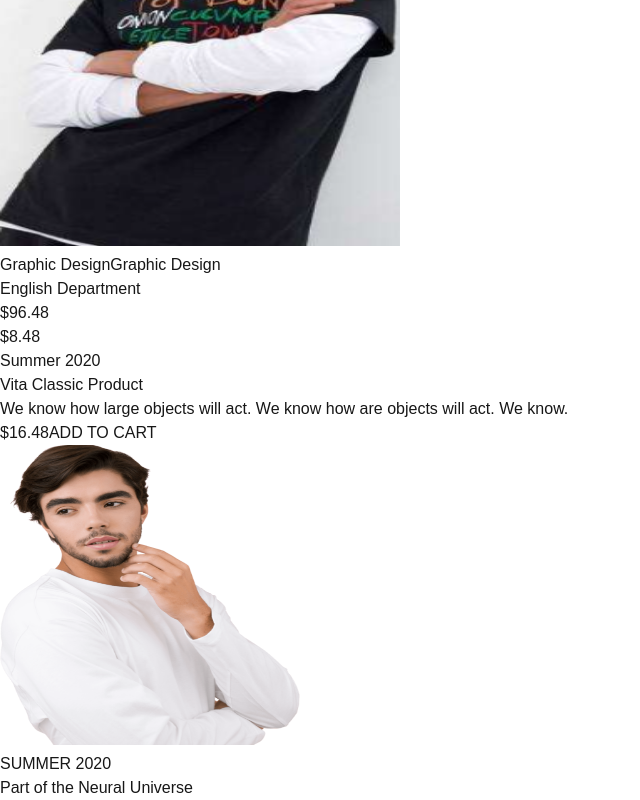
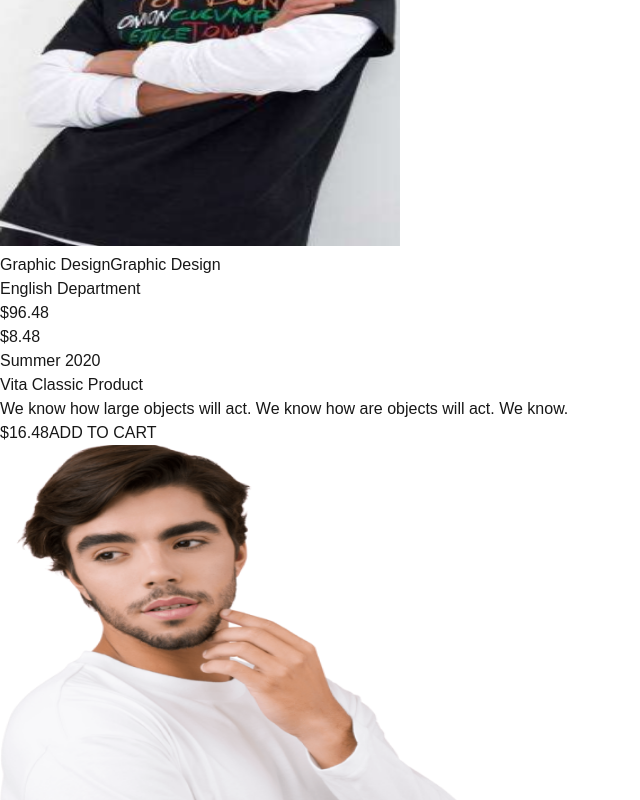
Before and after one commit to Zartaj2024/E-commerce-website-, a Next.js app: page / in a window 1280 px wide. Shown: the part 11200-12000 px from the top of the page, without its empty margins (0-640 px from the left). Built offline with nearby package versions, Linux system fonts and the light colour scheme.

Commit message:
Update vitaClassicProduct.tsx

```diff
--- a/src/app/components/vitaClassicProduct.tsx
+++ b/src/app/components/vitaClassicProduct.tsx
@@ -25,8 +25,8 @@ const VitaClassicProduct = () => {
           <Image
             src="/shop-hero.png"
             alt="Vita Classic Product"
-            width={300}
-            height={300}
+            width={500}
+            height={500}
             className="w-full h-full "
           />
 
```
